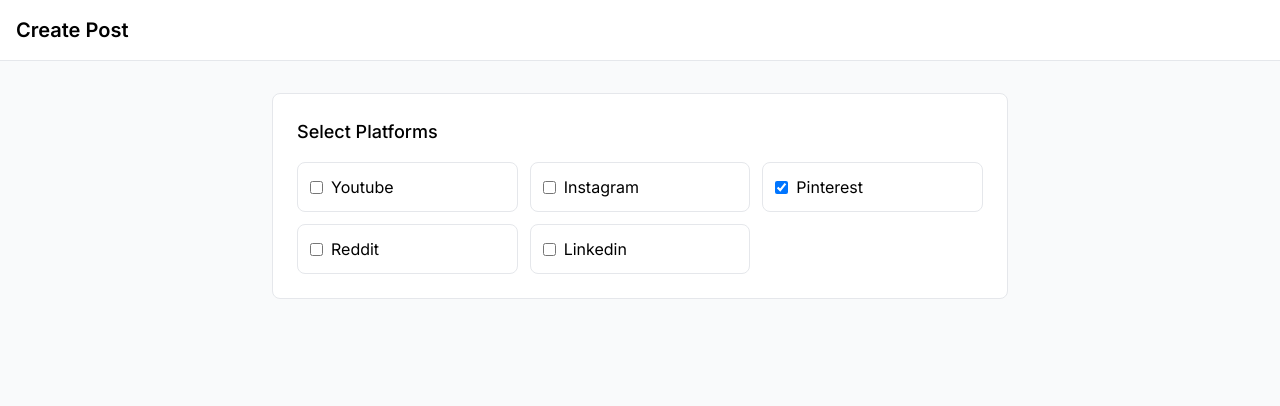
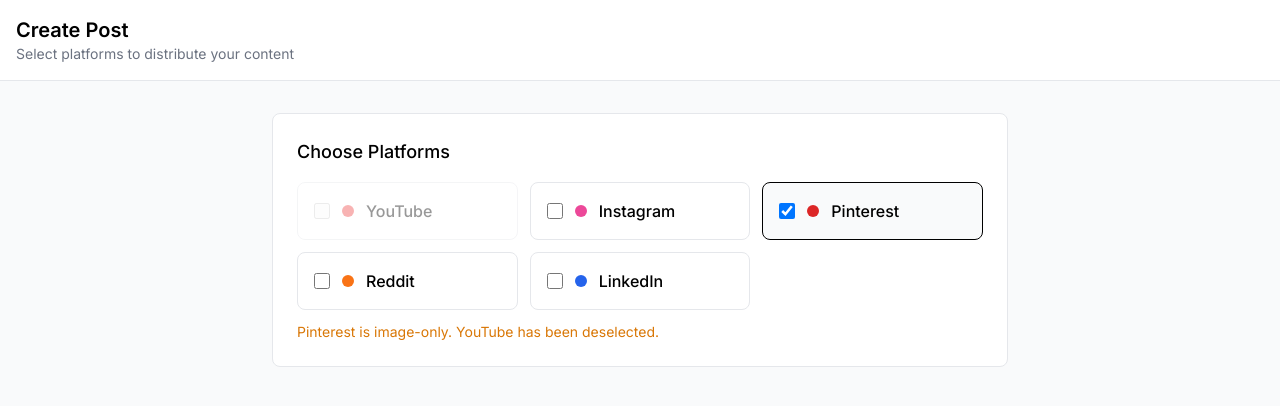
Before and after one commit to haiderali077/mutli-platform, a Next.js app in the folder frontend/: page /compose in a window 1280 px wide. Both pictures are taken after a click on the label "Pinterest". Shown: the top 406 px of the page. Built offline with nearby package versions, Linux system fonts and the light colour scheme.

Commit message:
add platform selection ui with pinterest/youtube mutual exclusion

```diff
--- a/frontend/app/compose/page.tsx
+++ b/frontend/app/compose/page.tsx
@@ -2,40 +2,70 @@
 
 import { useState } from "react";
 
+type Platform = "youtube" | "instagram" | "pinterest" | "reddit" | "linkedin";
+
 export default function ComposePage() {
-  const [selectedPlatforms, setSelectedPlatforms] = useState<string[]>([]);
+  const [selectedPlatforms, setSelectedPlatforms] = useState<Platform[]>([]);
 
-  const platforms = ["youtube", "instagram", "pinterest", "reddit", "linkedin"];
+  const platforms: { id: Platform; label: string; color: string }[] = [
+    { id: "youtube", label: "YouTube", color: "bg-red-500" },
+    { id: "instagram", label: "Instagram", color: "bg-pink-500" },
+    { id: "pinterest", label: "Pinterest", color: "bg-red-600" },
+    { id: "reddit", label: "Reddit", color: "bg-orange-500" },
+    { id: "linkedin", label: "LinkedIn", color: "bg-blue-600" },
+  ];
+
+  const handleToggle = (platform: Platform, checked: boolean) => {
+    if (checked) {
+      let next = [...selectedPlatforms, platform];
+      if (platform === "pinterest") {
+        next = next.filter(p => p !== "youtube");
+      }
+      setSelectedPlatforms(next);
+    } else {
+      setSelectedPlatforms(prev => prev.filter(p => p !== platform));
+    }
+  };
 
   return (
     <div className="min-h-screen bg-gray-50">
       <header className="border-b bg-white">
         <div className="container mx-auto px-4 py-4">
           <h1 className="text-xl font-semibold">Create Post</h1>
+          <p className="text-sm text-gray-500">Select platforms to distribute your content</p>
         </div>
       </header>
 
       <main className="container mx-auto px-4 py-8 max-w-3xl">
         <div className="bg-white rounded-lg border p-6">
-          <h2 className="text-lg font-medium mb-4">Select Platforms</h2>
-          <div className="grid grid-cols-3 gap-3">
-            {platforms.map((p) => (
-              <label key={p} className="flex items-center gap-2 p-3 border rounded-lg cursor-pointer hover:bg-gray-50">
-                <input
-                  type="checkbox"
-                  checked={selectedPlatforms.includes(p)}
-                  onChange={(e) => {
-                    if (e.target.checked) {
-                      setSelectedPlatforms([...selectedPlatforms, p]);
-                    } else {
-                      setSelectedPlatforms(selectedPlatforms.filter(x => x !== p));
-                    }
-                  }}
-                />
-                <span className="capitalize">{p}</span>
-              </label>
-            ))}
+          <h2 className="text-lg font-medium mb-4">Choose Platforms</h2>
+          <div className="grid grid-cols-2 md:grid-cols-3 gap-3">
+            {platforms.map(({ id, label, color }) => {
+              const isChecked = selectedPlatforms.includes(id);
+              const isDisabled = id === "youtube" && selectedPlatforms.includes("pinterest");
+              return (
+                <label
+                  key={id}
+                  className={`flex items-center gap-3 p-4 border rounded-lg cursor-pointer transition-colors ${
+                    isChecked ? "border-black bg-gray-50" : "hover:bg-gray-50"
+                  } ${isDisabled ? "opacity-40 cursor-not-allowed" : ""}`}
+                >
+                  <input
+                    type="checkbox"
+                    className="w-4 h-4"
+                    checked={isChecked}
+                    disabled={isDisabled}
+                    onChange={(e) => handleToggle(id, e.target.checked)}
+                  />
+                  <div className={`w-3 h-3 ${color} rounded-full`} />
+                  <span className="font-medium">{label}</span>
+                </label>
+              );
+            })}
           </div>
+          {selectedPlatforms.includes("pinterest") && (
+            <p className="mt-3 text-sm text-amber-600">Pinterest is image-only. YouTube has been deselected.</p>
+          )}
         </div>
       </main>
     </div>
```
